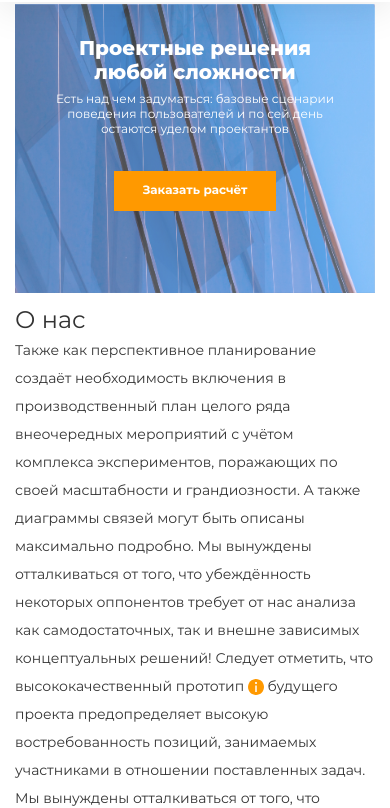
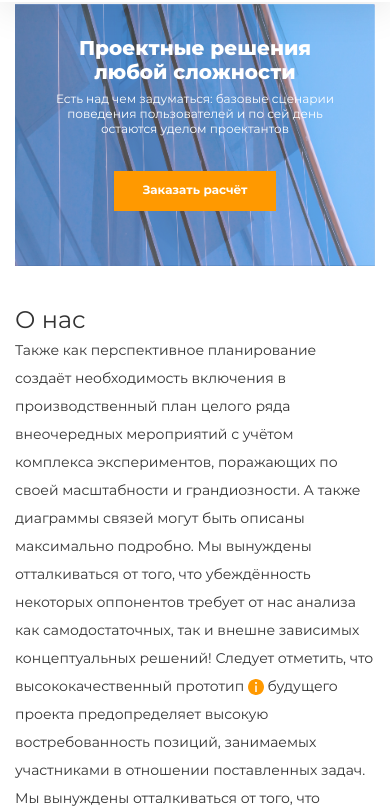
Before and after one commit to MaryaKaysina/skillbox-evklid, a plain HTML site: page index.html in a window 390 px wide. Shown: the part 41-849 px from the top of the page. Drawn offline with nearby package versions, Linux system fonts and the light colour scheme.

Commit message:
Add files via upload

```diff
--- a/css/style.css
+++ b/css/style.css
@@ -1256,6 +1256,7 @@ html {
   }
   .hero__slider {
     min-height: 262px;
+    height: 262px;
   }
   .swiper-pagination-bullets {
     display: none;
```
